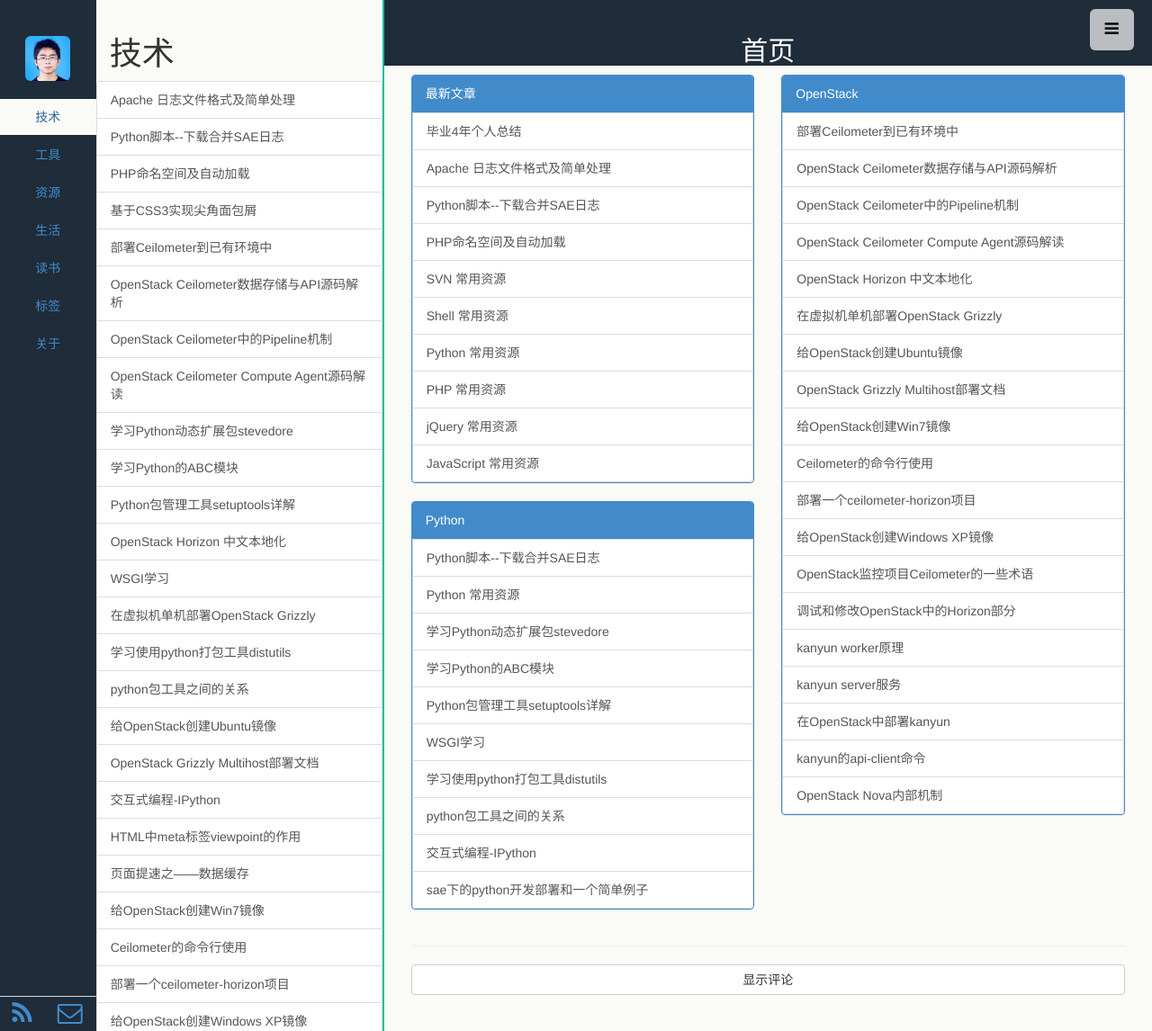
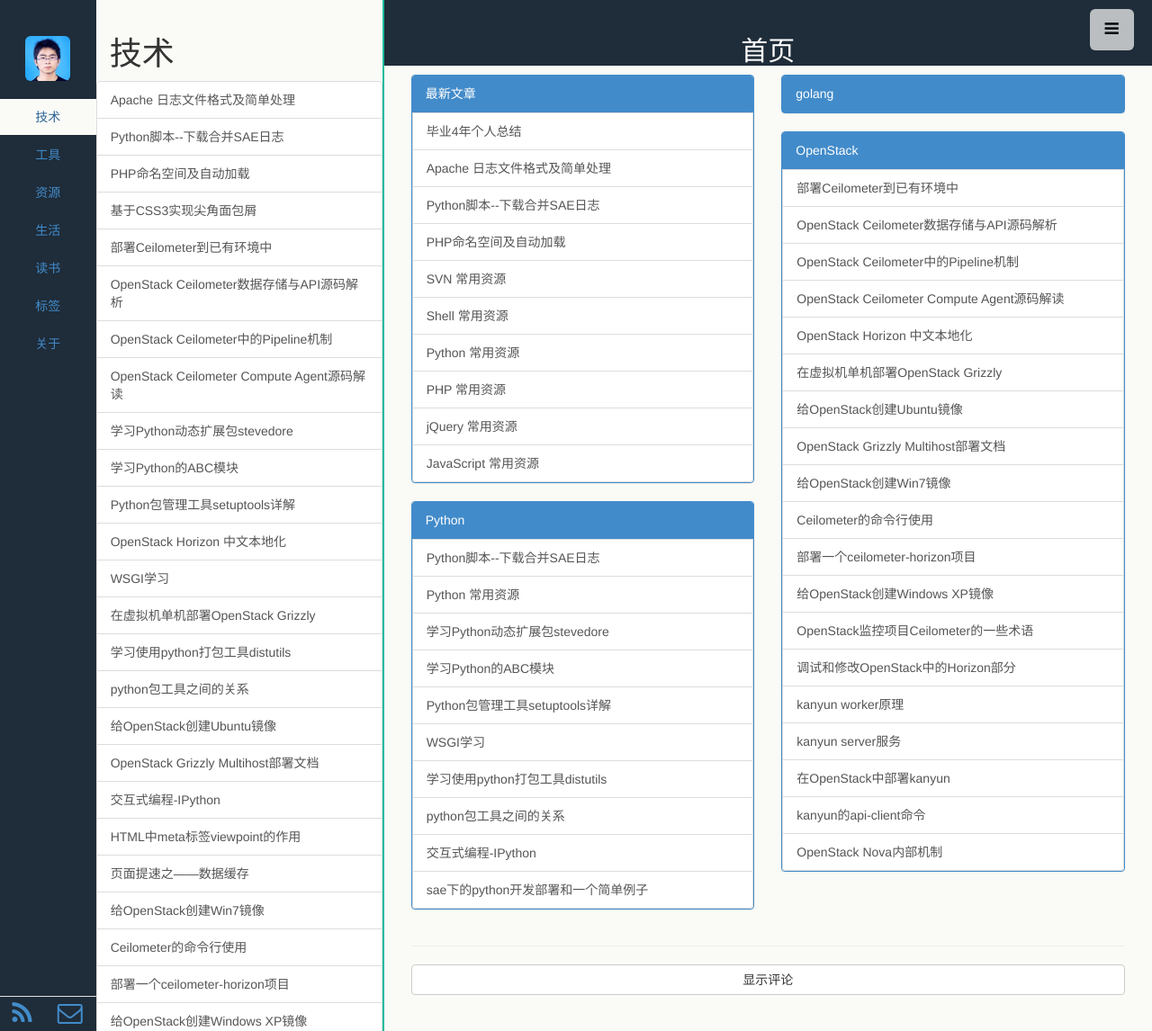
Before and after one commit to fuhao715/fuhao715.github.io, a Jekyll site: the page built from index.html, in a window 1280 px wide. Shown: the whole page at 90% size. Built offline with Jekyll 4.4.1, drawn with Linux system fonts in a browser that asks for light colours; Markdown is read by kramdown in place of the engine named in the settings; the list of posts is cut into pages by our own code.

Commit message:
增加golang标签

```diff
--- a/index.html
+++ b/index.html
@@ -34,6 +34,20 @@
   </div>
   <div class="col-md-6">
     <div class="row">
+	  	<div class="col-md-12">
+          <div class="panel panel-primary">
+            <div class="panel-heading">golang</div>
+            {% for tag in site.tags %}
+              {% if tag[0] == 'golang' %}
+                {% for post in tag[1] %}
+                  <a  href='{{ post.url }}' class="list-group-item pjaxlink">
+                    {{post.title}}
+                  </a>
+                {% endfor %}
+              {% endif %}
+            {% endfor %}
+            </div>
+        </div>
       <div class="col-md-12">
         <div class="panel panel-primary">
           <div class="panel-heading">OpenStack</div>
```
